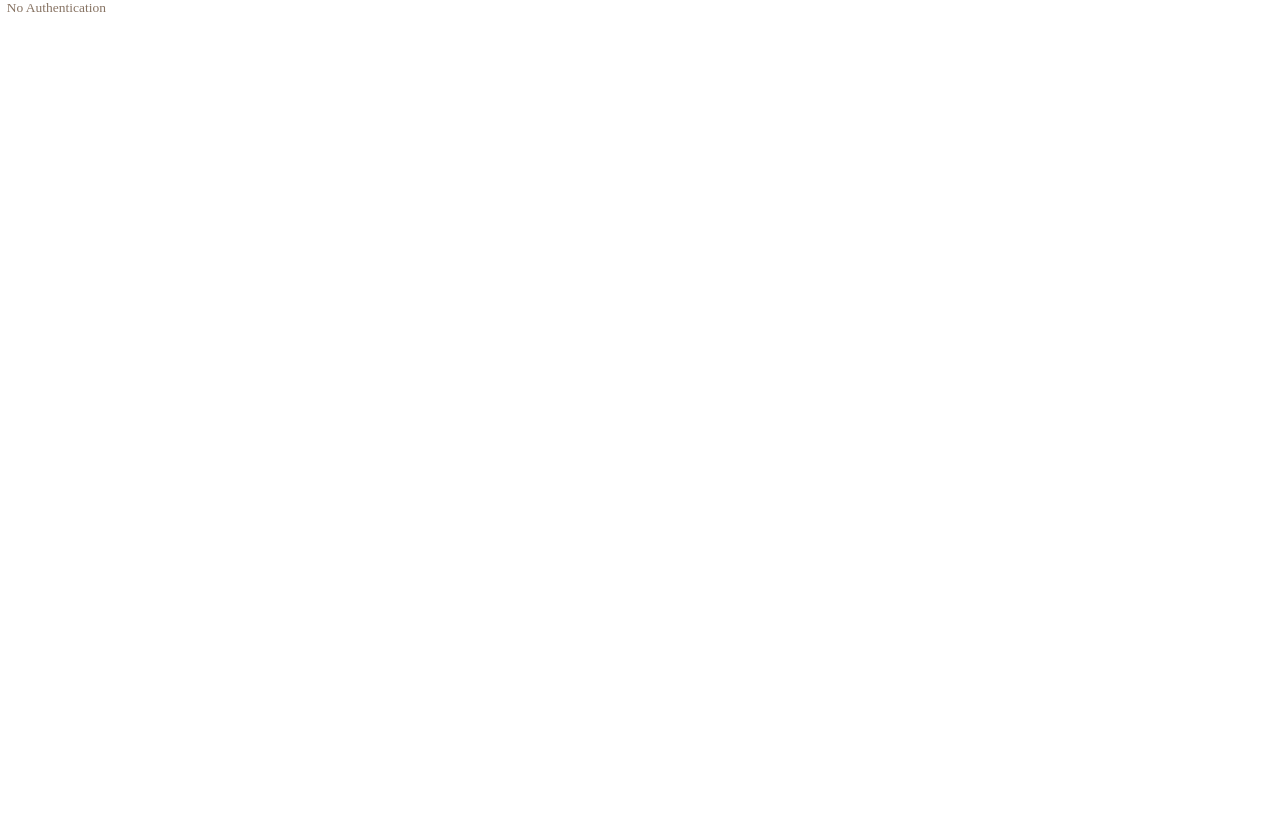
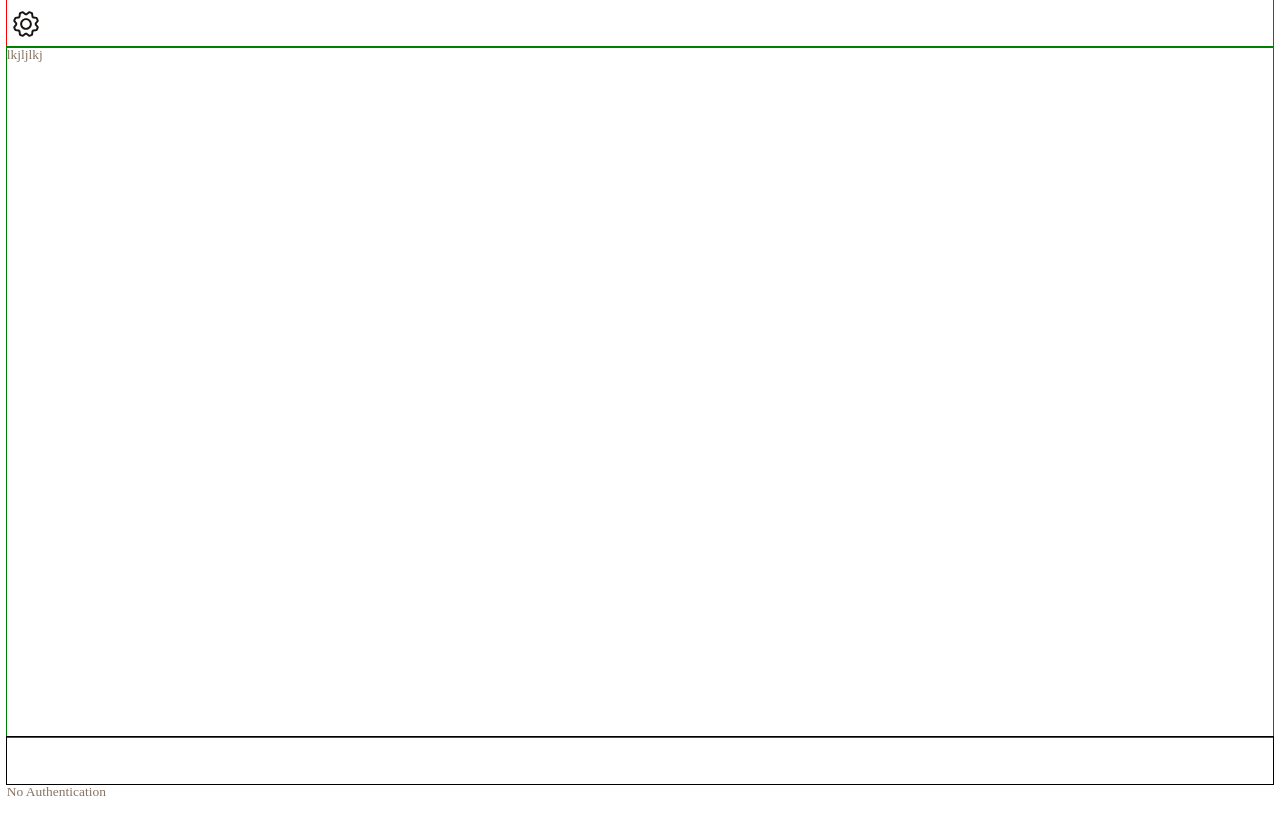
Before and after one commit to Romberto/dinners, a React (Vite) app: page / in a window 1280 px wide. Built offline with nearby package versions, Linux system fonts and the light colour scheme; no server answers.

Commit message:
added: Footer , visualization grid layout

```diff
--- a/src/App.tsx
+++ b/src/App.tsx
@@ -5,6 +5,8 @@ import { useAppDispatch, useAppSelector } from "./app/hook";
 import { setUser } from "./app/authSlice.slice";
 import { Route, Routes } from "react-router-dom";
 import { Home } from "./components/pages/Home/Home";
+import { Header } from "./components/UI/Header/Header";
+import { Footer } from "./components/UI/Footer/Footer";
 
 function App() {
   const dispatch = useAppDispatch();
@@ -22,13 +24,13 @@ function App() {
   return (
     <div className="container layout">
       {user ? <p>{user}</p> : <p>No Authentication</p>}
-      <header className="header"></header>
+      <Header/>
       <main className="main">
         <Routes>
           <Route path="/" element={<Home />}></Route>
         </Routes>
       </main>
-      <footer className="footer"></footer>
+      <Footer/>
     </div>
   );
 }
--- /dev/null
+++ b/src/components/UI/Footer/Footer.module.scss
@@ -0,0 +1,8 @@
+.footer{
+    width: 100%;
+    height: 3.5rem;
+    display: flex;
+    justify-content: space-between;
+    align-items: center;
+    outline: 1px solid var(#000);
+}
--- /dev/null
+++ b/src/components/UI/Footer/Footer.tsx
@@ -0,0 +1,10 @@
+import React from 'react';
+import styled from './Footer.module.scss'
+
+export const Footer: React.FC = () => {
+  return (
+    <footer className={styled.footer}>
+
+    </footer>
+  );
+};
--- /dev/null
+++ b/src/components/UI/Header/Header.module.scss
@@ -0,0 +1,8 @@
+.header{
+    width: 100%;
+    height: 3.5rem;
+    display: flex;
+    justify-content: space-between;
+    align-items: center;
+    outline: 1px solid var(#000);
+}
--- /dev/null
+++ b/src/components/UI/Header/Header.tsx
@@ -0,0 +1,12 @@
+import React from 'react';
+import styled from './Header.module.scss'
+import { ButtonIcon } from '../ButtonIcon/ButtonIcon';
+import setting from './../../../assets/img/setting.svg'
+
+export const Header: React.FC = () => {
+  return (
+    <header className={styled.header}>
+        <ButtonIcon icon={setting}/>
+    </header>
+  );
+};
--- a/src/components/pages/Home/Home.module.scss
+++ b/src/components/pages/Home/Home.module.scss
@@ -1,7 +1,3 @@
 .home{
-    width: 100%;
-    height: 100vh;
-    display: grid;
-    grid-template-columns: 1fr;
-    grid-template-columns: 80px auto 80px;
+
 }
--- a/src/components/pages/Home/Home.tsx
+++ b/src/components/pages/Home/Home.tsx
@@ -2,5 +2,5 @@ import React from "react";
 import styled from "./Home.module.scss";
 
 export const Home: React.FC = () => {
-  return <div className={styled.home}></div>;
+  return <div className={styled.home}>lkjljlkj</div>;
 };
--- a/src/index.scss
+++ b/src/index.scss
@@ -1,4 +1,4 @@
-@import url('https://fonts.googleapis.com/css2?family=Epilogue:ital,wght@0,100..900;1,100..900&display=swap');
+@import url("https://fonts.googleapis.com/css2?family=Epilogue:ital,wght@0,100..900;1,100..900&display=swap");
 
 *,
 *::before,
@@ -8,7 +8,7 @@
   margin: 0;
   padding: 0;
 }
-:root{
+:root {
   --orange: #eb6c18;
   --orange-ligth: #dd6e24;
   --white: #fff;
@@ -16,29 +16,54 @@
   --text-color: #877363;
 }
 html {
-
   --refRes: 300;
   font-size: calc(100vw / var(--refRes) * 12);
-  @media(min-width: 440px){
-    --refRes: 340
+  @media (min-width: 440px) {
+    --refRes: 340;
   }
-  @media(min-width: 530px){
+  @media (min-width: 530px) {
     --refRes: 430;
   }
-  @media(min-width: 768px){
+  @media (min-width: 768px) {
     --refRes: 670;
   }
-    @media(min-width: 1024px){
+  @media (min-width: 1024px) {
     --refRes: 924;
   }
-  @media(min-width: 1140px){
+  @media (min-width: 1140px) {
     --refRes: 1140;
   }
 }
 
+.container {
+  min-width: 320px;
+  max-width: 100%;
+  padding: 0 0.5rem;
+}
 
-.container{
-    min-width: 320px;
-    max-width: 100%;
-    padding: 0 0.5rem;
+.layout {
+  width: 100%;
+  height: 100vh;
+  display: grid;
+  grid-template-columns: 1fr;
+  grid-template-rows: auto 1fr auto;
+
+  .item {
+    outline: 1px solid #000;
+  }
+  header {
+    grid-row: 1 / 2;
+    outline: 1px solid red; /* Для визуализации (можно удалить) */
+  }
+
+  main {
+    grid-row: 2 / 3;
+    outline: 1px solid green; /* Для визуализации (можно удалить) */
+    overflow-y: auto; /* Позволяет прокрутку, если контент превышает высоту */
+  }
+
+  footer {
+    grid-row: 3 / 4;
+    outline: 1px solid #000;
+  }
 }
```
